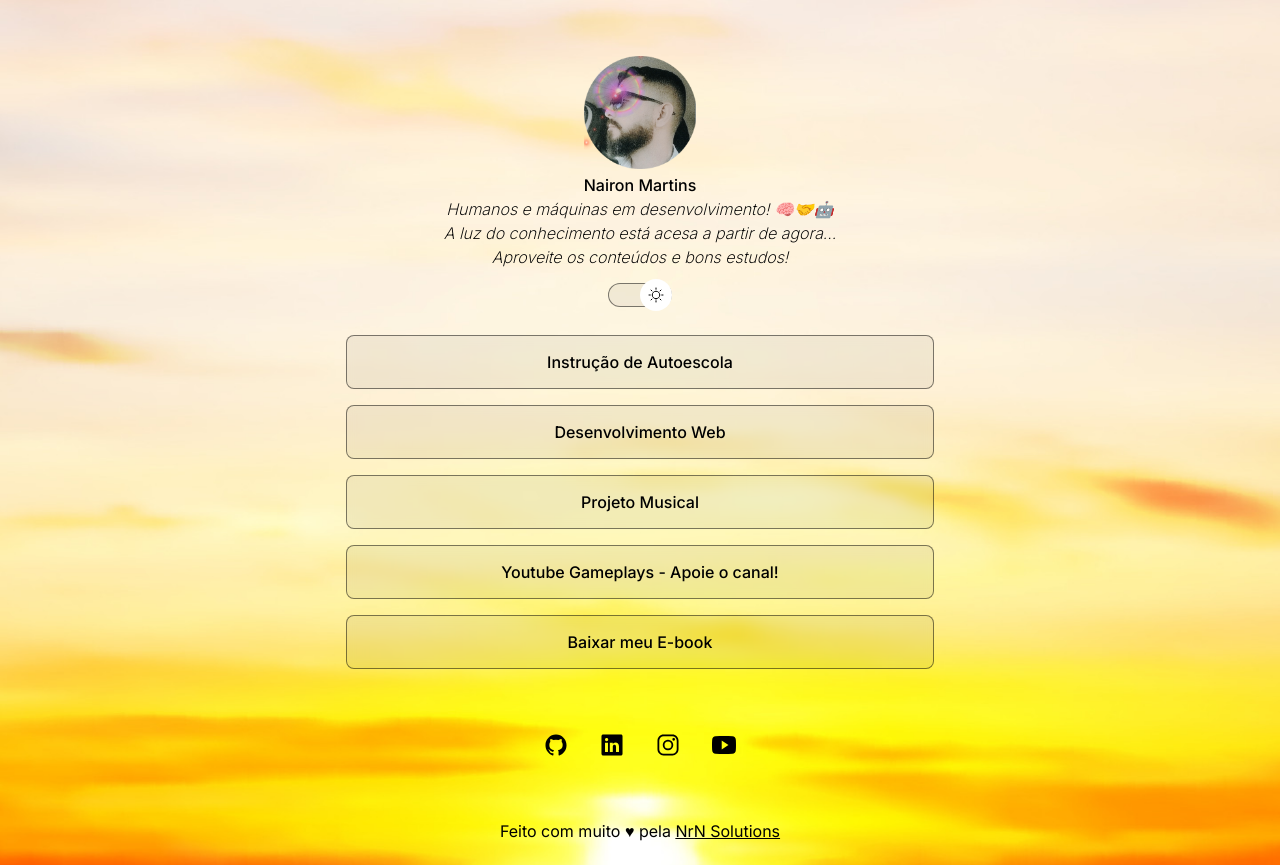
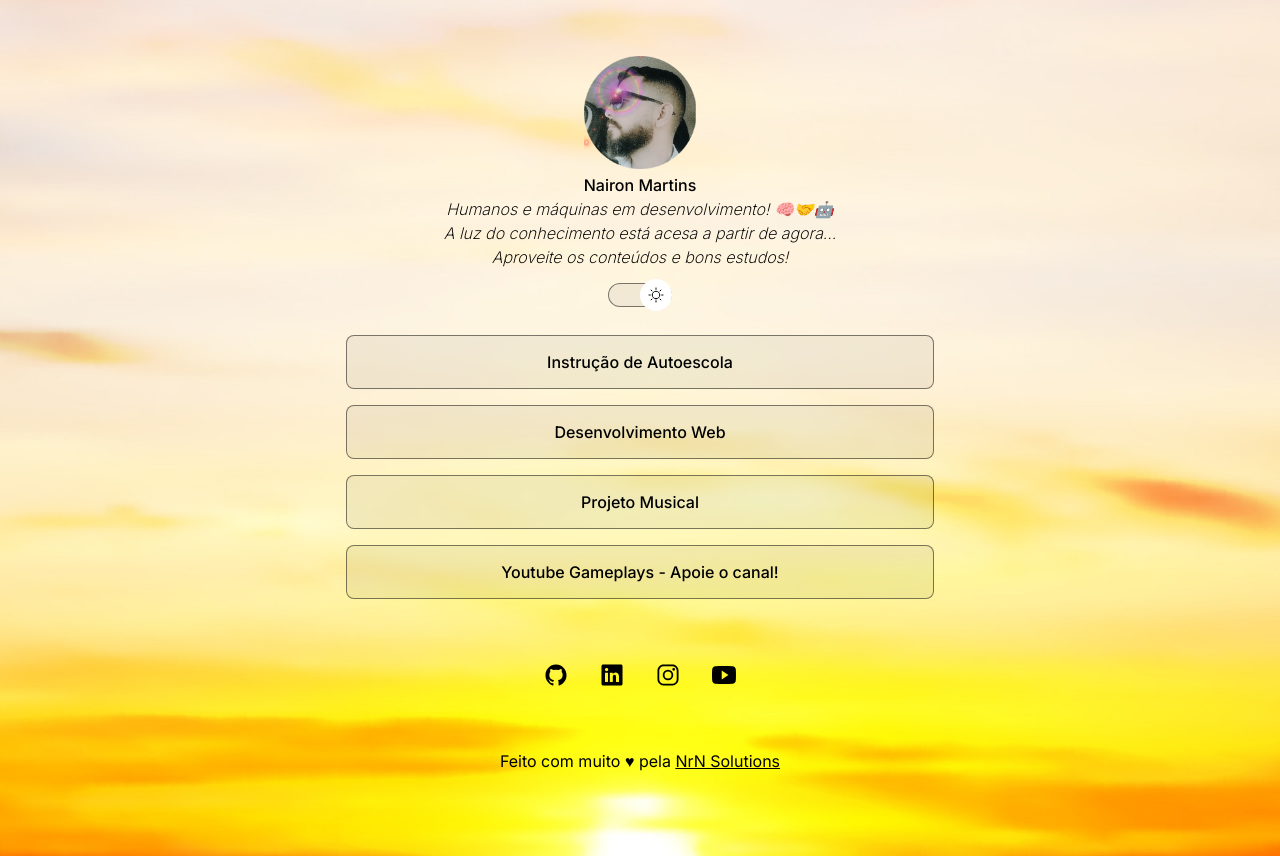
Before and after one commit to NrNSol/Devlinks-Nairon, a plain HTML site: page index.html in a window 1280 px wide. Drawn offline with nearby package versions, Linux system fonts and the light colour scheme.

Commit message:
edit botons

```diff
--- a/index.html
+++ b/index.html
@@ -42,12 +42,17 @@
       <ul>
         <li>
           <a
-            href="https://sites.google.com/view/nrn-solutions-instrutor" target="blank">Instrução de Autoescola</a>
+            href="https://sites.google.com/view/nrn-solutions-instrutor"
+            target="blank"
+            >Instrução de Autoescola</a
+          >
           <!-- Link to next page or some gdrive paste, where exists a soft reception dialog and the download links for the pdf's docs. Prepare a space (and learn how to) to receive the clients feedback!-->
         </li>
 
         <li>
-          <a href="https://www.rocketseat.com.br/" target="blank">Desenvolvimento Web</a>
+          <a href="https://www.rocketseat.com.br/" target="blank"
+            >Desenvolvimento Web</a
+          >
           <!-- linkar ao portfólio! -->
         </li>
 
@@ -57,18 +62,13 @@
 
         <li>
           <a href="https://www.youtube.com/@NrPlayer01" target="blank">Youtube Gameplays - Apoie o canal!</a>
+
         </li>
-
-        <li>
-          <a href="https://docs.google.com/document/d/1bKHIDdH0aVWITq01tZFA5oUovl72M0ATC1zdcusCsXw/edit?usp=drive_link" target="blank">Baixar meu E-book</a>
-        </li>
-
       </ul>
       <div id="social-links">
         <a href="https://github.com/NrNSol" target="_blank">
           <ion-icon name="logo-github"></ion-icon>
         </a>
-
 
         <a
           href="https://www.linkedin.com/in/nairon-martins-a04766143/"
```
